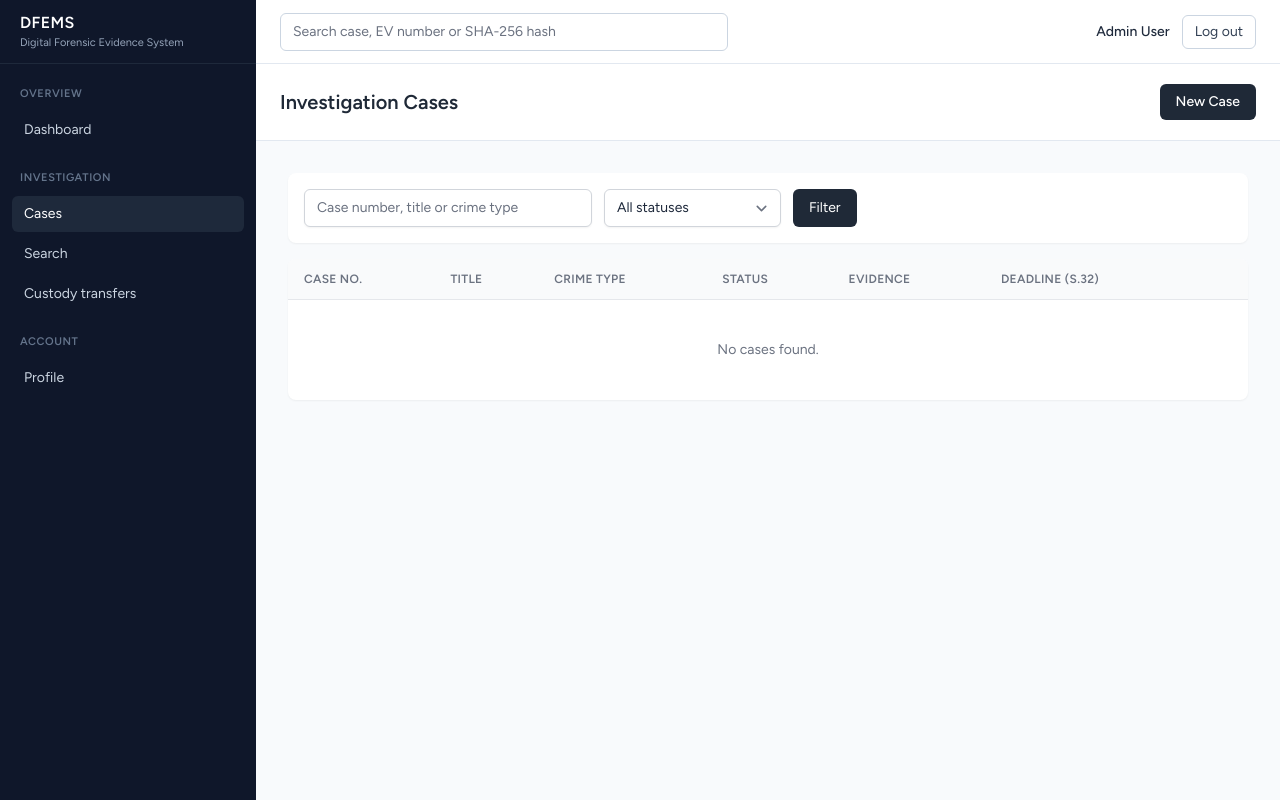
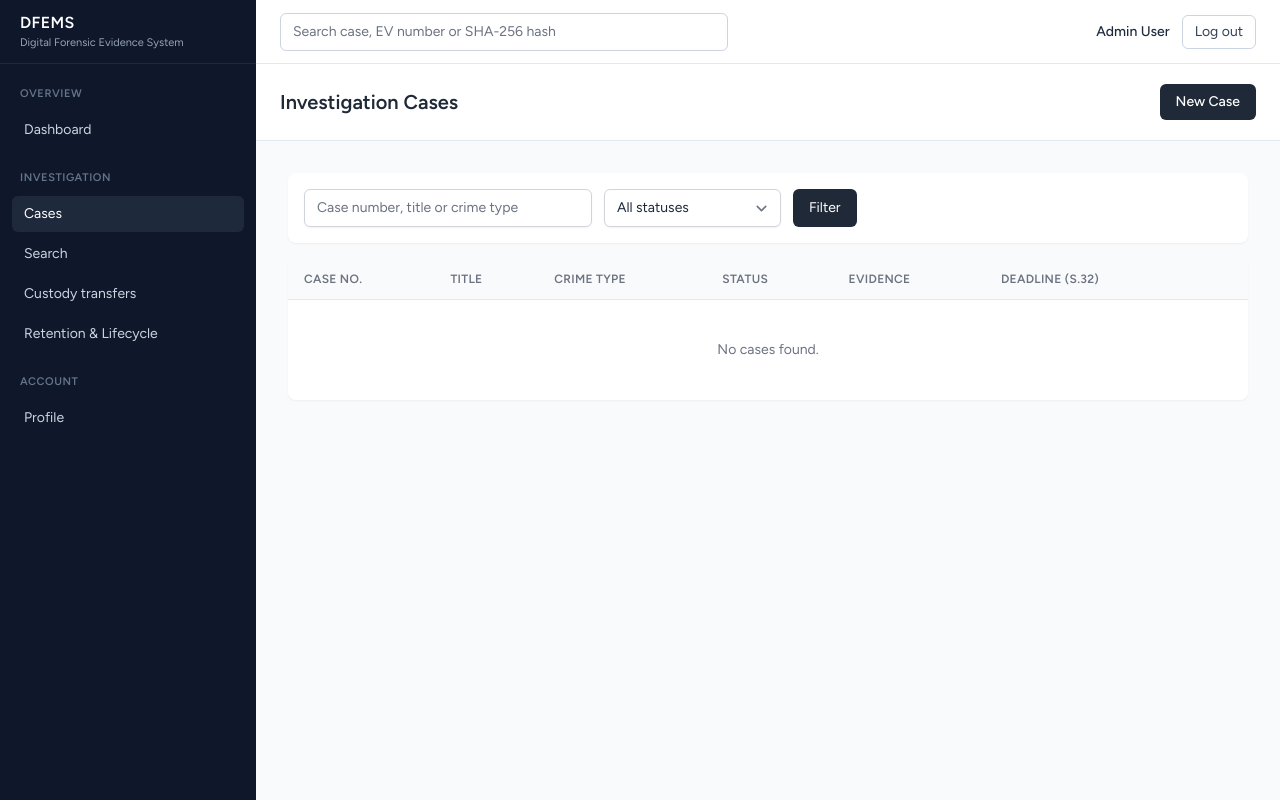
Before and after one commit to shahriarsabbirswe/forensic-evidence-system, a Laravel app: page /cases in a window 1280 px wide. Run offline with Laravel 12, Linux system fonts and the light colour scheme; a user stored in the database is signed in; data comes from the database, SQL or seed files in the repository; data that the repository does not hold is empty; style sheets or scripts are compiled from the project's sources.

Commit message:
Add Retention & Lifecycle link to sidebar navigation array

```diff
--- a/resources/views/layouts/app.blade.php
+++ b/resources/views/layouts/app.blade.php
@@ -25,6 +25,7 @@
                 ['group' => 'Investigation', 'label' => 'Cases',             'route' => 'cases.index',     'active' => 'cases.*',    'can' => 'case.view'],
                 ['group' => 'Investigation', 'label' => 'Search',            'route' => 'search.index',    'active' => 'search.*',   'can' => null],
                 ['group' => 'Investigation', 'label' => 'Custody transfers', 'route' => 'transfers.index', 'active' => 'transfers.*', 'can' => 'transfer.view'],
+                ['group' => 'Investigation', 'label' => 'Retention & Lifecycle', 'route' => 'retention.index', 'active' => 'retention.*', 'can' => null],
                 ['group' => 'Account',       'label' => 'Profile',           'route' => 'profile.edit',    'active' => 'profile.*',  'can' => null],
             ];
 
```
